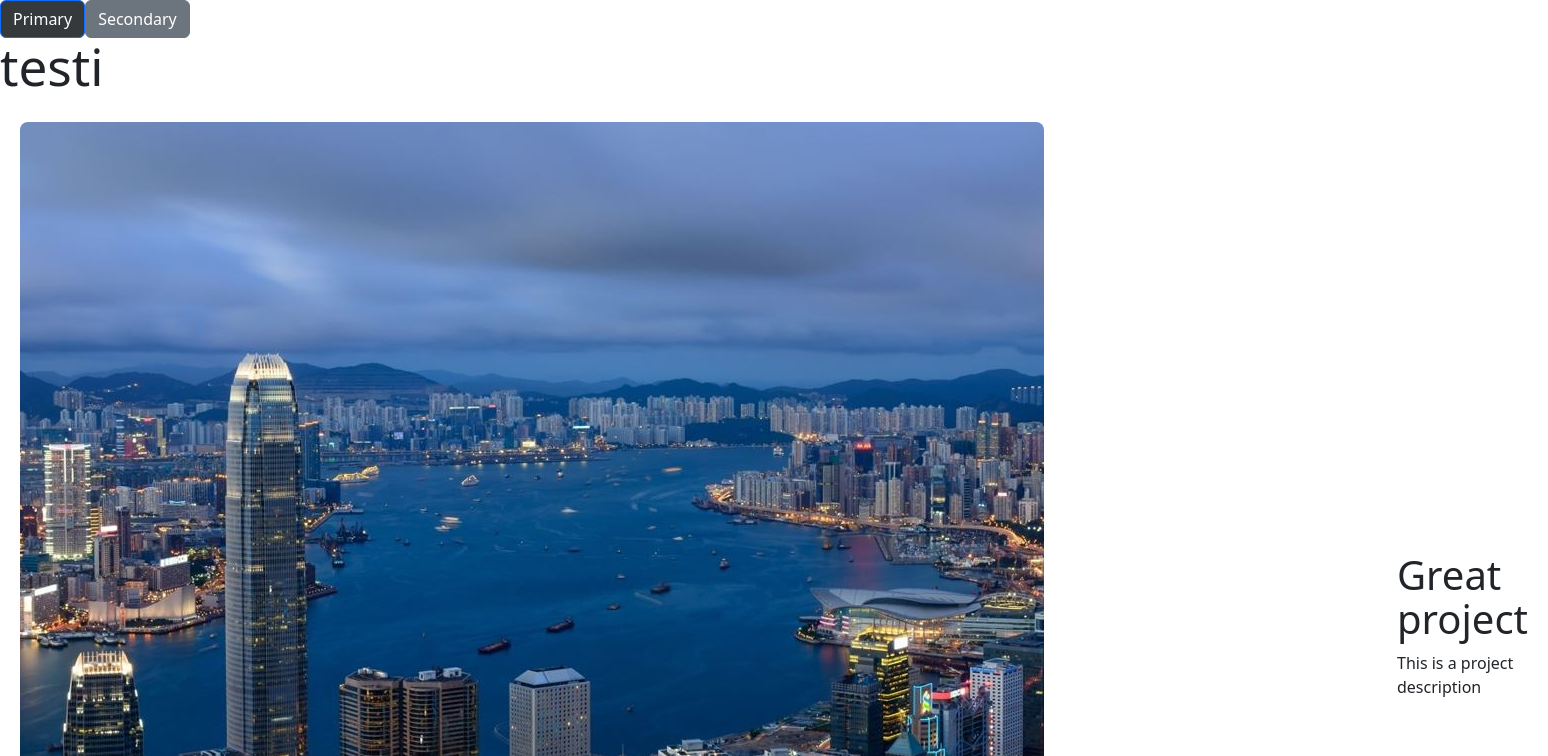
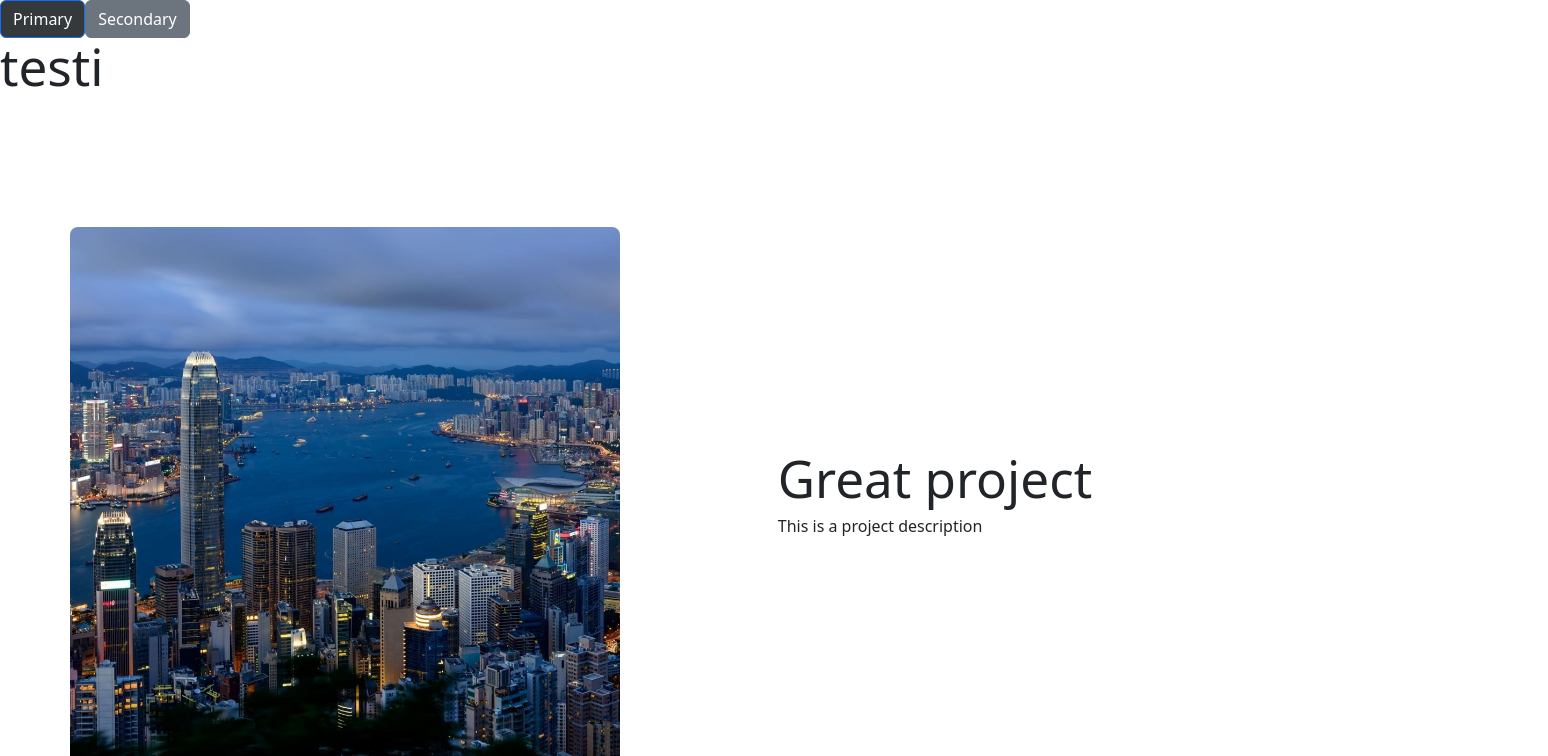
Before and after one commit to majim3/portfolio, a React (Vite) app: page / in a window 1280 px wide. Shown: the top 756 px of the page, 1548 px wide, since content can reach past the window. Built offline with nearby package versions, Linux system fonts and the light colour scheme.

Commit message:
Image divide much better

```diff
--- a/src/App.css
+++ b/src/App.css
@@ -4,28 +4,40 @@
 
 section {
   min-height: 100vh;
+  width: 100vw;
   display: flex;
   align-items: center;
   justify-content: space-between;
-  padding: 20px;
+  padding: 50px;
 }
 
-.image-container {
+.half {
   flex: 1;
+  border: 1px;
+  padding: 20px;
+  box-sizing: border-box;
+}
+
+
+.image-container .half {
+  width: 100%;
   margin-right: 20px;
 }
 
-.image-container img {
+.image-container  img {
+  width: 100%;
   height: auto;
   border-radius: 8px;
 }
 
 .text-container {
-  margin-left: 333px;
-  flex: 2;
+  display: flex;
+  justify-content: center;
+  align-items: center;
+  box-sizing: border-box;
 }
 
-.text-container h1 {
+.text-container .half h1 {
   margin-bottom: 10px;
   font-size: 40px;
 }
--- a/src/App.jsx
+++ b/src/App.jsx
@@ -6,7 +6,7 @@ import Image from './components/ImageComponent'
 import 'animate.css'
 
 function App() {
-  const [count, setCount] = useState(0)
+  const [hide, setHide] = useState(true)
 
 
   return (
--- a/src/components/ImageComponent.jsx
+++ b/src/components/ImageComponent.jsx
@@ -5,16 +5,21 @@ import 'animate.css'
 
 function ImageComponent() {
 
+  const img = 'https://media.istockphoto.com/photos/test-picture-id996396804?k=20&m=996396804&s=170667a&w=0&h=huj1Gbf6hCATkhOX8EIXekv9eBWZS8DT-RfSh2sIm-0='
   return (
-    <section className='animate__animated animate__fadeInLeftBig'>
-        <div className='image-container'>
+    <div className='fullscreen'>
+      <section className='animate__animated animate__fadeInLeftBig'>
+        <div className='image-container half'>
           <img src={testimg} alt="image description"/>
         </div>
-        <div className='text-container'>
-          <h1>Great project</h1>
-          <p>This is a project description</p>
+        <div className='text-container half'>
+          <div >
+            <h1 >Great project</h1>
+            <p>This is a project description</p>
+          </div>
         </div>
       </section>
+    </div>
 
   )
 }
```
